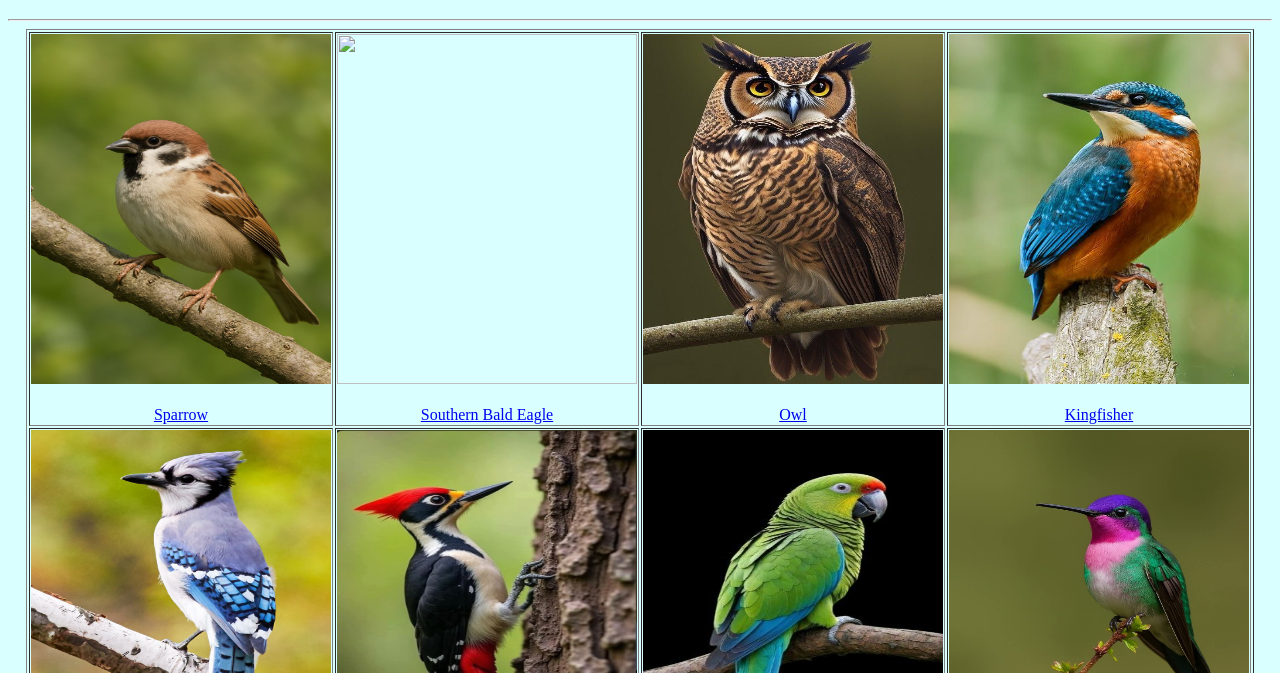
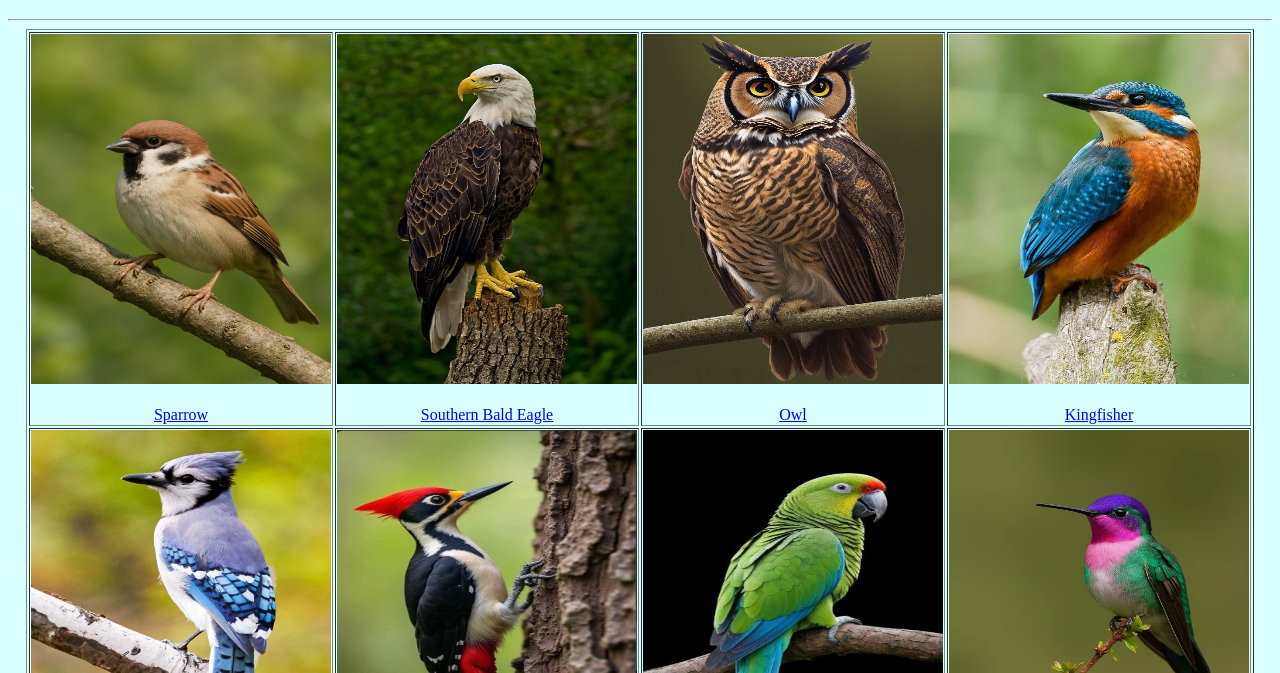
Before and after one commit to Amina-094/week-2, a plain HTML site: page index.html in a window 1280 px wide. Shown: the part 127-800 px from the top of the page. Drawn offline with Linux system fonts and the light colour scheme.

Commit message:
Update index.html

```diff
--- a/index.html
+++ b/index.html
@@ -21,7 +21,7 @@
 </td>
 
 <td align="center">
-<img src="Bald Eagle.jpg" width="300" height="350">
+<img src=" Southern Bald Eagle.jpg" width="300" height="350">
 <br><br>
 <a href="https://www.pinterest.com/pin/7529524369383743/">Southern Bald Eagle</a>
 </td>
@@ -67,5 +67,6 @@
 
 </tr>
 </table>
+<br><br><br><br>
 </body>
 </html>
```
